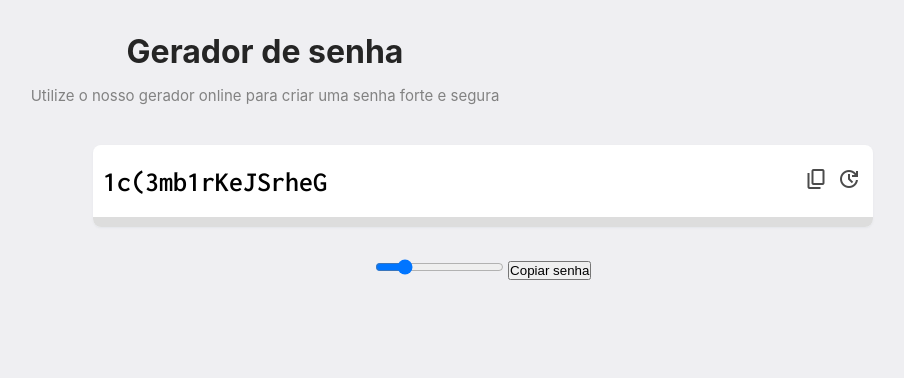
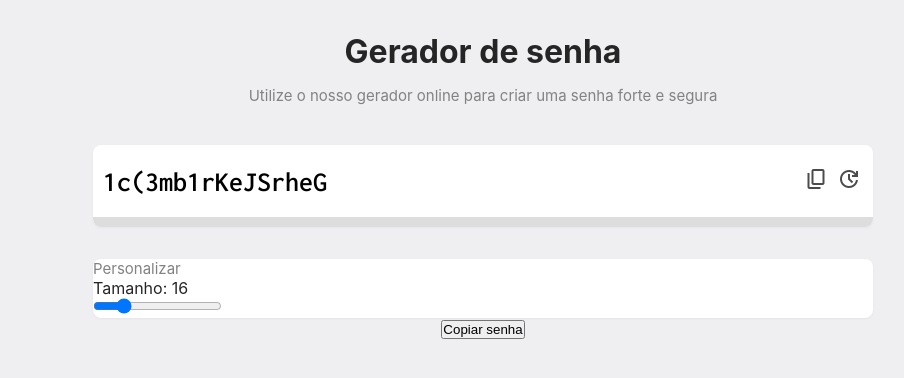
Before and after one commit to PauloLopes00/GeradordeSenha, a plain HTML site: page index.html in a window 1280 px wide. Shown: the whole page, without its empty margins (157-1061 px from the left). Drawn offline with nearby package versions, Linux system fonts and the light colour scheme; a web font is replaced by a local one.

Commit message:
mal sucedida

```diff
--- a/index.html
+++ b/index.html
@@ -21,7 +21,7 @@
         <p class="subtitle">Utilize o nosso gerador online para criar uma senha forte e segura</p>
     </header>
     <main>
-        <section id="box">
+        <section class="box">
             <div class="senha">
                 <div class="texto">
                     <input type="text" name="senha" id="senha">
@@ -36,10 +36,18 @@
                 </div>
             </div>
             <div class="security-indicator">
-                <div id="security-indicator-bar" class="bar safe completed" style="width:90%"></div>
+                <div id="security-indicator-bar" class="bar" style="width:90%"></div>
             </div>
         </section>
-        <input type="range" name="senha-lenght" id="senha-lenght" value="16" min="4" max="64">
+        <section class="box1 customize">
+            <h3 class="subtitle">Personalizar</h3>
+            <div class="actions">
+                <p>Tamanho: <span id="password-length-text">16</span></p>
+                <input type="range" name="senha-lenght" id="senha-lenght" value="16" min="4" max="64">
+            </div>
+
+        </section>
+
         <button onclick="clicar()">Copiar senha</button>
     </main>
     <script src="script.js"> </script>
--- a/style.css
+++ b/style.css
@@ -16,6 +16,7 @@ body{
 
 header{
     max-width: 780px;
+    margin: auto;
     text-align: center;
     padding-bottom: 40px;
 }
@@ -36,7 +37,7 @@ main{
     color: #828282;
 }
 
-#box{
+.box{
     background-color: #fff;
     box-shadow: 0 1px 2px rgba(132, 148,165, 0.1);
     border-radius: 8px;
@@ -101,3 +102,11 @@ input[type=text]{
 .security-indicator .bar.safe{
     background-color: #27ae60;
 }
+
+.box1{
+    background-color: #fff;
+    box-shadow: 0 1px 2px rgba(132, 148,165, 0.1);
+    border-radius: 8px;
+    text-align: left;
+
+}
```
